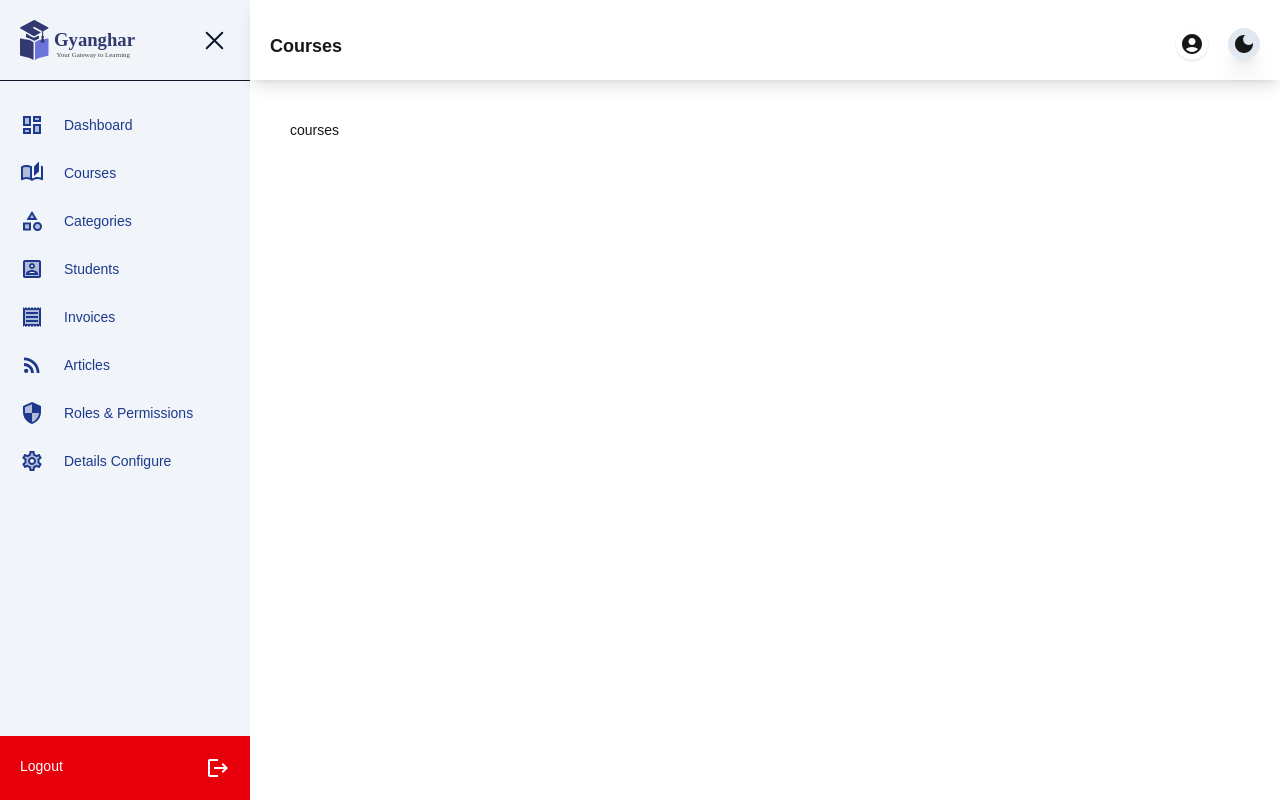
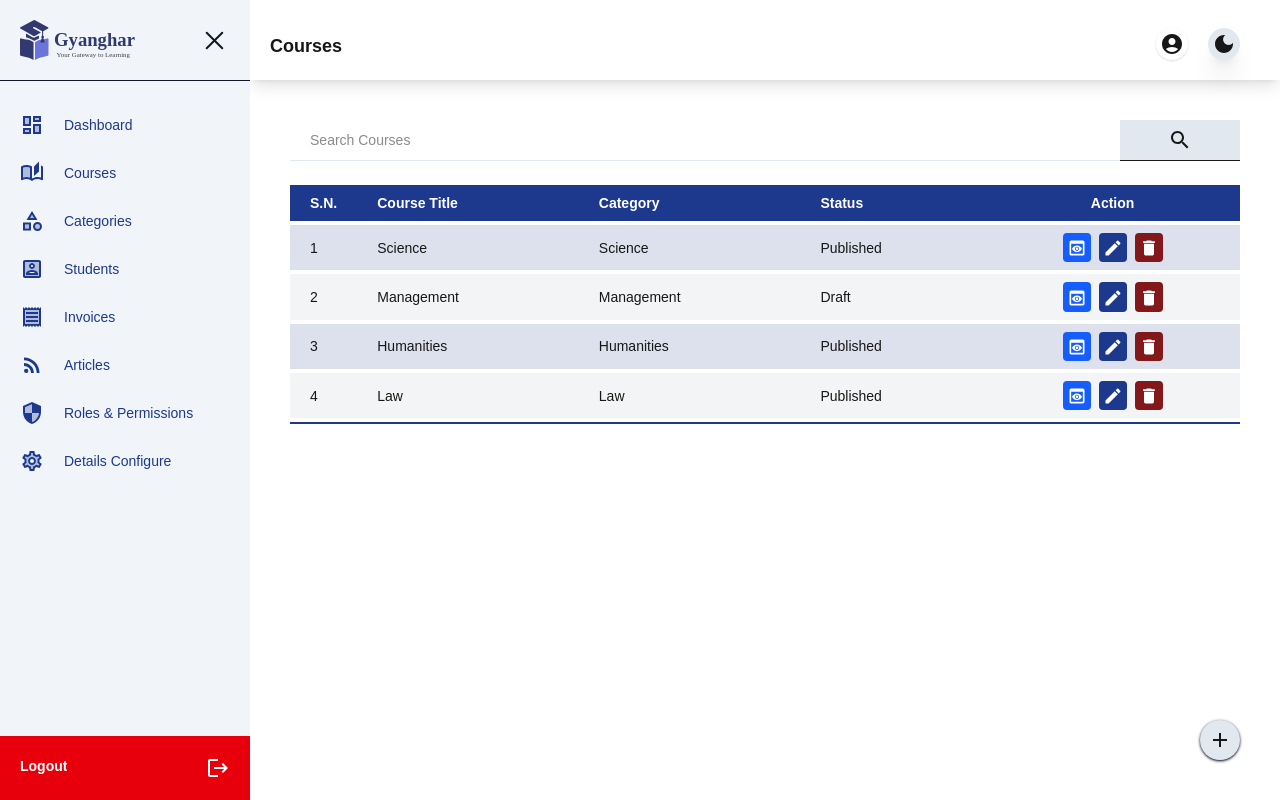
Before and after one commit to Sorasajan/gyanghar, a Next.js app: page /admin/courses in a window 1280 px wide. Built offline with nearby package versions, Linux system fonts and the light colour scheme.

Commit message:
some changes

```diff
--- a/app/admin/_component/adminglobal/header.js
+++ b/app/admin/_component/adminglobal/header.js
@@ -1,13 +1,10 @@
 import ThemeToggle from "@/app/_globalComponent/themecomponent/themeToggle";
 import { AccountCircle } from "@mui/icons-material";
 
-
-export default function AdminHeader({title}) {
+export default function AdminHeader({ title }) {
   return (
-    <div className=" p-5 h-20 shadow-lg dark:shadow-gray-900 w-full flex justify-between items-end">
-      <div className="text-lg font-semibold">
-{title}
-      </div>
+    <div className=" p-5 pr-10 h-20 shadow-lg dark:shadow-gray-900 flex justify-between items-end">
+      <div className="text-lg font-semibold">{title}</div>
       <div className="flex gap-5">
         <div className="relative bg-white rounded-full shadow transition-all duration-500 hover:scale-95 p-1 dark:bg-slate-900">
           <AccountCircle />
--- /dev/null
+++ b/app/admin/_component/courses/coursetable.js
@@ -0,0 +1,66 @@
+import { Delete, Edit, Preview } from "@mui/icons-material";
+
+const courses = [
+  {
+    id: 1,
+    title: "Science",
+    category: "Science",
+    status: "Published",
+  },
+  {
+    id: 2,
+    title: "Management",
+    category: "Management",
+    status: "Draft",
+  },
+  {
+    id: 3,
+    title: "Humanities",
+    category: "Humanities",
+    status: "Published",
+  },
+  {
+    id: 4,
+    title: "Law",
+    category: "Law",
+    status: "Published",
+  },
+];
+
+export default function AdminCourseTable() {
+  return (
+    <div>
+      <table className="w-full border-b-2 border-blue-900 border-separate border-spacing-y-1">
+        <tr className="bg-blue-900 text-white">
+          <th className="px-5 py-2 text-left w-5">S.N.</th>
+          <th className="px-5 py-2 text-left ">Course Title</th>
+          <th className="px-5 py-2 text-left ">Category</th>
+          <th className="px-5 py-2 text-left ">Status</th>
+          <th className="px-5 py-2">Action</th>
+        </tr>
+        {courses.map((item, i) => (
+          <tr
+            key={i}
+            className="odd:bg-gray-100 even:bg-blue-900/15 hover:bg-blue-900/20 dark:odd:bg-blue-500/20 dark:even:bg-gray-900 dark:hover:bg-blue-600/40 transition-all duration-200"
+          >
+            <td className="px-5 py-2 ">{i + 1}</td>
+            <td className="px-5 py-2 ">{item.title}</td>
+            <td className="px-5 py-2 ">{item.category}</td>
+            <td className="px-5 py-2 ">{item.status}</td>
+            <td className="px-5 py-2 flex gap-2 justify-center">
+              <button className="p-1 bg-blue-600 text-white rounded cursor-pointer hover:scale-90 transition-all duration-500">
+                <Preview fontSize="small" />
+              </button>
+              <button className="p-1 bg-blue-900 text-white rounded cursor-pointer hover:scale-90 transition-all duration-500">
+                <Edit fontSize="small" />
+              </button>
+              <button className="p-1 bg-red-900 text-white rounded cursor-pointer hover:scale-90 transition-all duration-500">
+                <Delete fontSize="small" />
+              </button>
+            </td>
+          </tr>
+        ))}
+      </table>
+    </div>
+  );
+}
--- a/app/admin/_component/navigation/sidebar/sidebar.js
+++ b/app/admin/_component/navigation/sidebar/sidebar.js
@@ -9,7 +9,7 @@ export default function AdminSidebar() {
 
   return (
     <div
-      className={`bg-slate-100 dark:bg-slate-900 text-slate-900 dark:text-slate-100 min-h-screen flex flex-col
+      className={`bg-slate-100 dark:bg-slate-900 text-slate-900 dark:text-slate-100 h-screen sticky top-0 left-0 flex flex-col
     ${
       sidebarView ? "max-w-100" : "max-w-20"
     } transition-[max-width] duration-1000`}
@@ -22,7 +22,7 @@ export default function AdminSidebar() {
         <div
           className={`${
             sidebarView ? "max-w-100" : "max-w-0"
-          } overflow-hidden transition-all duration-500 text-nowrap`}
+          } overflow-hidden transition-all duration-500 text-nowrap font-semibold`}
         >
           Logout
         </div>
--- a/app/admin/_component/navigation/sidebar/sidebarheader.js
+++ b/app/admin/_component/navigation/sidebar/sidebarheader.js
@@ -15,7 +15,8 @@ export default function AdminSidebarHeader() {
             sidebarView ? "max-w-100" : "max-w-0"
           } overflow-hidden transition-all h-10 duration-500 text-nowrap flex`}
         >
-          <Image src={logo} alt="GyanGhar" height="40" /> &nbsp; &nbsp;&nbsp;&nbsp; &nbsp;&nbsp;&nbsp; &nbsp;&nbsp;
+          <Image src={logo} alt="GyanGhar" height="40" className="dark:dark" />
+          &nbsp; &nbsp;&nbsp;&nbsp; &nbsp;&nbsp;&nbsp; &nbsp;&nbsp;
         </div>
         <div
           className="w-[24px] flex flex-col justify-between group h-[19px]"
--- a/app/admin/courses/page.js
+++ b/app/admin/courses/page.js
@@ -1,10 +1,27 @@
+import { Add, SearchTwoTone } from "@mui/icons-material";
 import AdminHeader from "../_component/adminglobal/header";
+import AdminCourseTable from "../_component/courses/coursetable";
 
-export default function AdminCourses () {
-    return <div>
-        <AdminHeader title="Courses" />
-        <div className="p-10 ">
-            courses
+export default function AdminCourses() {
+  return (
+    <div>
+      <AdminHeader title="Courses" />
+      <div className="p-10">
+        <div className="flex pb-5">
+          <input
+            className="flex-1 px-5 py-2 border-b border-slate-200 w-full dark:border-gray-900 focus:outline-0 focus:bg-slate-200 dark:focus:bg-gray-900"
+            placeholder="Search Courses"
+          />
+          <div className="bg-slate-200 p-2 w-30 grid justify-center dark:bg-gray-700 border-b hover:scale-95 transition-all duration-500 cursor-pointer">
+            <SearchTwoTone />
+          </div>
         </div>
+        <AdminCourseTable />
+      </div>
+
+      <div className="fixed bottom-10 right-10 shadow bg-slate-200 p-2 rounded-full shadow-gray-900 dark:bg-gray-900 dark:shadow-slate-200 hover:scale-95 transition-all duration-500 cursor-pointer hover:bg-slate-400">
+        <Add />
+      </div>
     </div>
+  );
 }
--- a/app/admin/layout.js
+++ b/app/admin/layout.js
@@ -5,12 +5,9 @@ import AdminSidebar from "./_component/navigation/sidebar/sidebar";
 export default function AdminLayout({ children }) {
   return (
     <AdminDataProvider>
-      <div className="flex">
+      <div className="flex ">
         <AdminSidebar />
-        <div className="flex-1 relative">
-
-          {children}
-        </div>
+        <div className="flex-1">{children}</div>
       </div>
     </AdminDataProvider>
   );
--- a/app/globals.css
+++ b/app/globals.css
@@ -1,4 +1,5 @@
 @import "tailwindcss";
+
 @custom-variant dark (&:where(.dark, .dark *));
 
 :root {
@@ -14,5 +15,5 @@ html.dark {
 body {
   background: var(--background);
   color: var(--foreground);
-  font-family: Arial, Helvetica, sans-serif;
+  font-family: "Century Gothic", Arial, Helvetica, sans-serif;
 }
--- a/app/layout.js
+++ b/app/layout.js
@@ -15,8 +15,9 @@ const geistMono = Geist_Mono({
 });
 
 export const metadata = {
-  title: "Create Next App",
-  description: "Generated by create next app",
+  title: "GyanGhar",
+  description:
+    "Gyanghar webapp. your one stop go for all your educational needs.",
 };
 
 export default function RootLayout({ children }) {
@@ -26,7 +27,7 @@ export default function RootLayout({ children }) {
         className={`${geistSans.variable} ${geistMono.variable} antialiased`}
       >
         <ThemeProvider>
-          <div className="min-h-screen min-w-screen text-sm">{children}</div>
+          <div className="min-h-screen w-full text-sm">{children}</div>
         </ThemeProvider>
       </body>
     </html>
```
Also changed, not shown: app/admin/_component/categories/categorydetail.js (+16 -14 lines), app/admin/_component/navigation/sidebar/sidebaritems.js (+18 -11 lines), app/admin/categories/page.js (+106 -72 lines), public/images/logo.svg.
